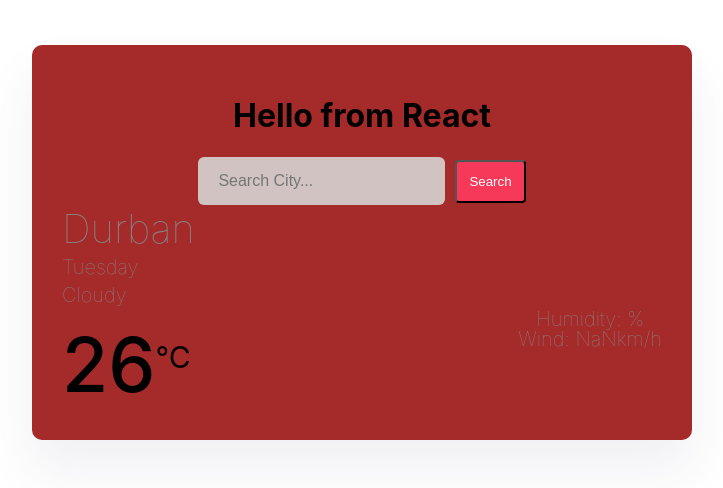
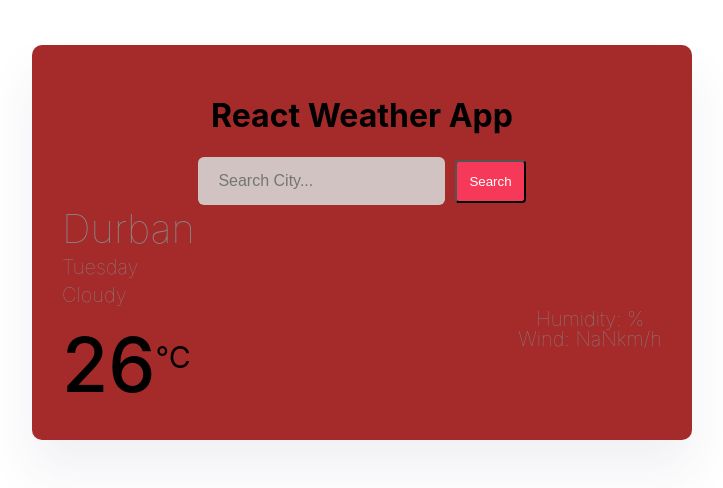
Before and after one commit to MelanieOT7/react-weather-app, a React (Create React App) app: page / in a window 1280 px wide. Shown: the top 488 px of the page, without its empty margins (278-1001 px from the left). Built offline with nearby package versions, Linux system fonts and the light colour scheme.

Commit message:
updated h1 to  react weather app

```diff
--- a/src/App.js
+++ b/src/App.js
@@ -5,7 +5,7 @@ function App() {
   return (
     <div className="App">
       <header className="App-header">
-        <h1>Hello from React</h1>
+        <h1>React Weather App</h1>
         <Weather
           defaultCity="Durban"
           defaultTemperature={26}
```
